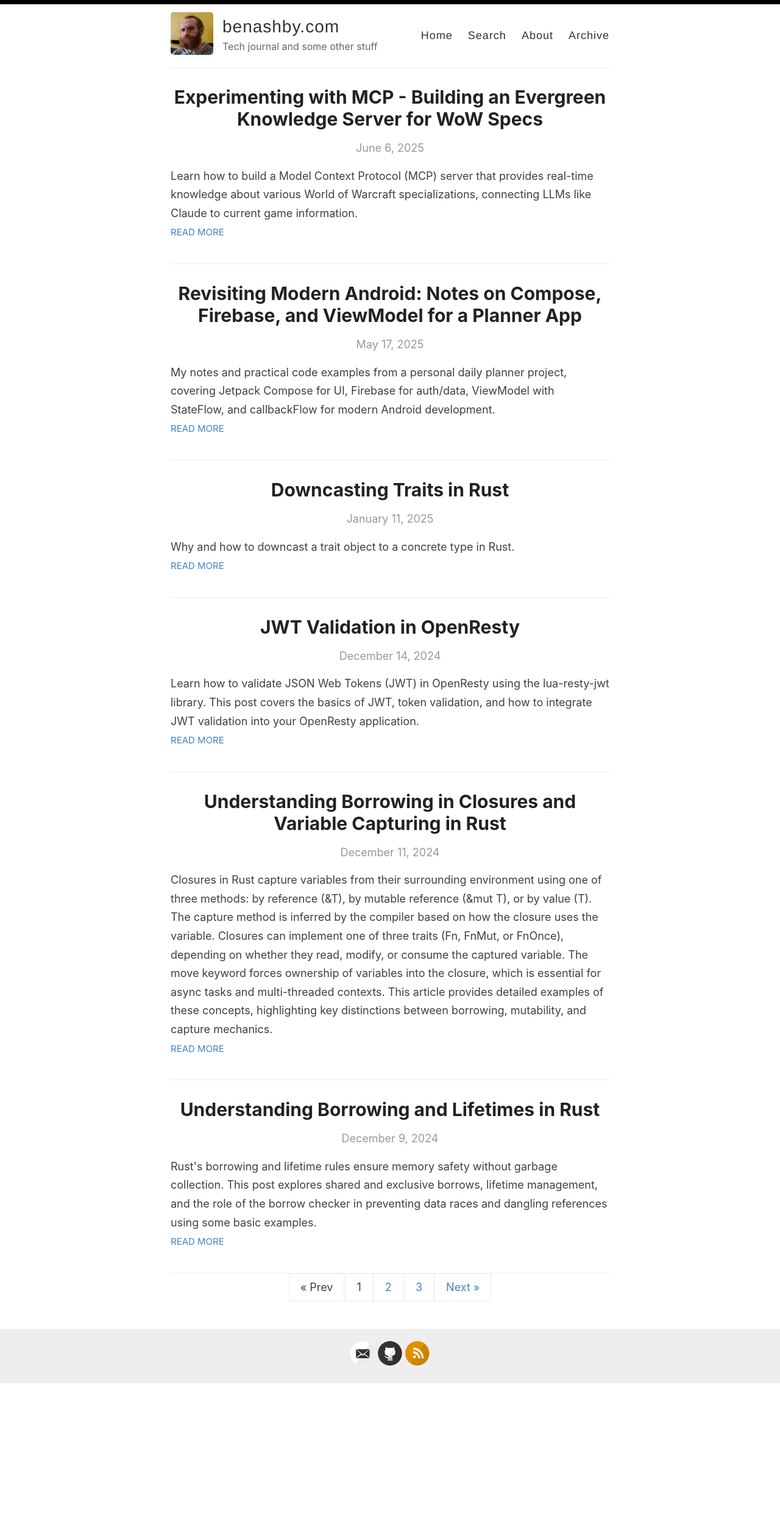
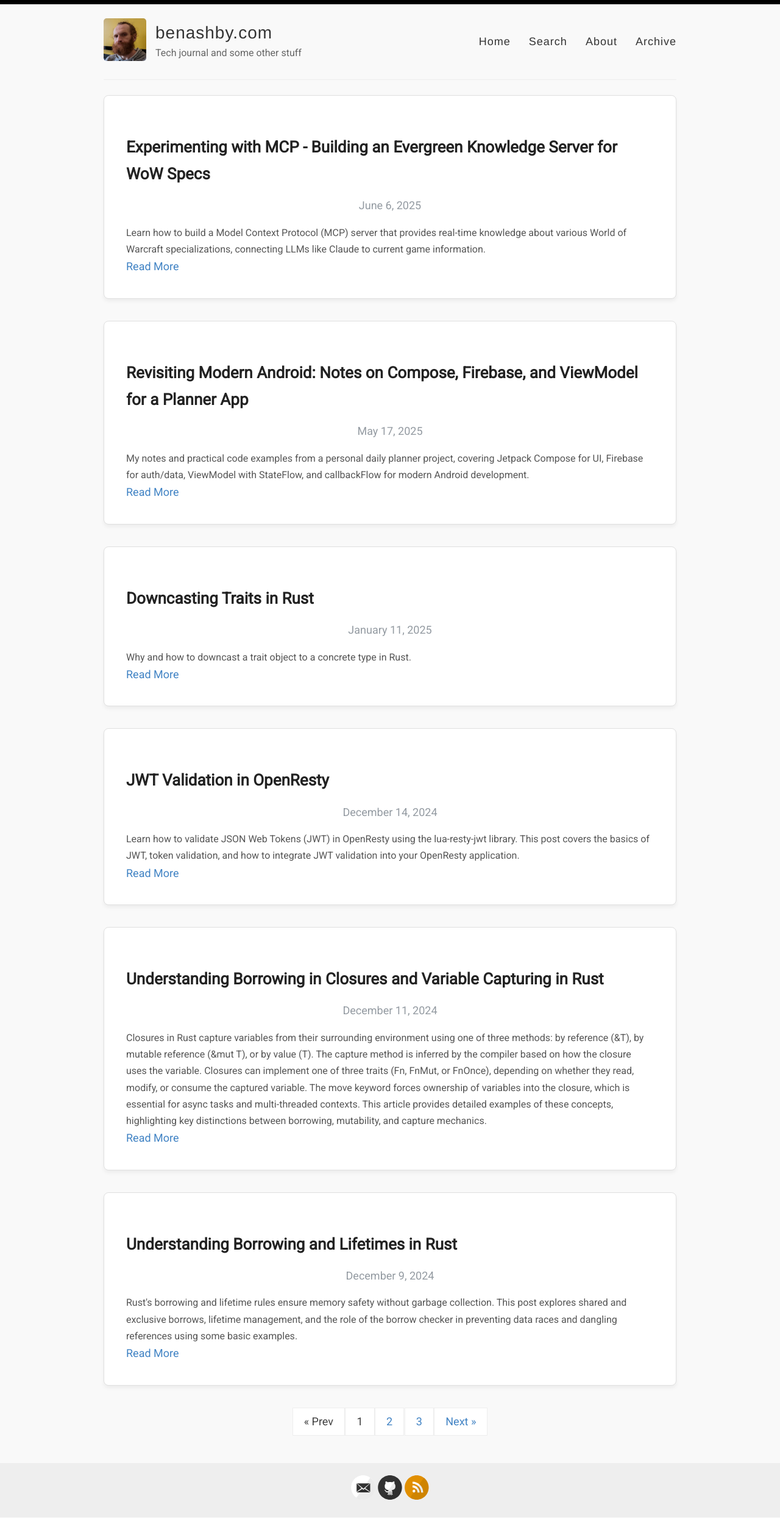
Before and after one commit to benashby/benashby.github.io, a Jekyll site: the page built from index.html, in a window 1280 px wide. Shown: the whole page at 61% size. Built offline with Jekyll 4.4.1, drawn with Linux system fonts in a browser that asks for light colours; the list of posts is cut into pages by our own code; before the commit the page ends 2269 px from its top, so only the background shows below that.

Commit message:
Revamp blog post layout and styling.
Updated HTML structure to introduce `post-card` classes and enhanced SCSS for improved styling, spacing, and typography. Includes new card-based design, shadows, and usability improvements for better readability. Adjusted container width and font settings for consistency.

```diff
--- a/assets/style.scss
+++ b/assets/style.scss
@@ -21,8 +21,8 @@
 }
 
 body {
-  background: #fff;
-  font-family: -system-ui, -apple-system, BlinkMacSystemFont, "Segoe UI", Roboto, Helvetica, Arial, sans-serif, "Apple Color Emoji", "Segoe UI Emoji", "Segoe UI Symbol";
+  background: #f9f9f9;
+  font-family: 'Roboto', -apple-system, BlinkMacSystemFont, "Segoe UI", Helvetica, Arial, sans-serif;
   color: #404040;
   line-height: 1.7;
   font-weight: 400;
@@ -32,20 +32,18 @@
 
 .container {
   margin: 0 auto;
-  max-width: 740px;
+  max-width: 960px;
   padding: 0 10px;
   width: 100%;
 }
 
 h1, h2, h3, h4, h5, h6 {
-  font-family: -system-ui, -apple-system, BlinkMacSystemFont, "Segoe UI", Roboto, Helvetica, Arial, sans-serif, "Apple Color Emoji", "Segoe UI Emoji", "Segoe UI Symbol";
+  font-family: 'Roboto', -apple-system, BlinkMacSystemFont, "Segoe UI", Helvetica, Arial, sans-serif;
   color: $darkerGray;
   font-weight: bold;
-
   line-height: 1.7;
   margin: 1em 0 15px;
   padding: 0;
-  text-align: center;
 
   @include mobile {
     line-height: 1.4;
@@ -66,12 +64,7 @@
 @media (min-width: 769px){
 	.post h2::before, .post h2::after {
 	    content: "";
-	    display: inline-block;
-	    vertical-align: middle;
-	    width: 46px;
-	    height: 1px;
-	    background: rgb(192, 211, 218);
-	    margin: 0px 30px;
+	    display: none;
 	}
 }
 
@@ -269,7 +262,7 @@
 }
 
 .masthead {
-  padding: 20px 0;
+  padding: 30px 0;
   border-bottom: 1px solid $lightGray;
 
   @include mobile {
@@ -346,10 +339,10 @@
   }
 
   a {
-    margin-left: 20px;
+    margin-left: 25px;
     color: $darkGray;
     text-align: right;
-    font-weight: 300;
+    font-weight: 400;
     letter-spacing: 1px;
 
     @include mobile {
@@ -363,25 +356,52 @@
 // .main
 //
 
-.posts > .post {
-  padding-bottom: 2em;
-  border-bottom: 1px solid $lightGray;
+.posts > .post-card {
+  padding: 2em;
+  margin-bottom: 2em;
+  background: #fff;
+  border: 1px solid #e0e0e0;
+  border-radius: 8px;
+  box-shadow: 0 4px 6px rgba(0,0,0,0.05);
 }
 
-.posts > .post:last-child {
-  padding-bottom: 1em;
-  border-bottom: none;
+.posts > .post-card:last-child {
+  margin-bottom: 2em;
+}
+
+.post.detailed {
+  background: #fff;
+  padding: 2em 3em;
+  border-radius: 8px;
+  border: 1px solid #e0e0e0;
+  box-shadow: 0 4px 6px rgba(0,0,0,0.05);
+}
+
+.post.detailed h1 {
+  font-size: 38px;
+  line-height: 1.3;
+  text-align: left;
+}
+
+.post.detailed h2 {
+  font-size: 28px;
+  margin-top: 1.5em;
+}
+
+.post.detailed h3 {
+  font-size: 22px;
+  margin-top: 1.2em;
 }
 
 .post {
   blockquote {
     margin: 1.8em .8em;
-    /*border-left: 2px solid $gray;*/
     padding: 0.1em 1em;
     color: $gray;
     font-size: 22px;
     font-style: italic;
-    background-color: #ede1ff;
+    background-color: #f3f3f3;
+    border-left: 4px solid #4183C4;
   }
 
   .you-may-like{
@@ -449,17 +469,27 @@
 }
 
 .post h1{
-  font-family: -system-ui, -apple-system, BlinkMacSystemFont, "Segoe UI", Roboto, Helvetica, Arial, sans-serif, "Apple Color Emoji", "Segoe UI Emoji", "Segoe UI Symbol";
-  text-align: center;
+  font-family: 'Roboto', -apple-system, BlinkMacSystemFont, "Segoe UI", Helvetica, Arial, sans-serif;
+  text-align: left;
   font-weight: bold;
   font-kerning: auto;
   font-feature-settings: "kern","liga","dlig","hlig","cswh";
   line-height: 1.2;
 }
 
+.post-card h1 {
+  font-size: 26px;
+  text-align: left;
+}
+
+.post-card .entry {
+  font-size: 16px;
+  color: #555;
+}
+
 .page h1{
-  font-family: -system-ui, -apple-system, BlinkMacSystemFont, "Segoe UI", Roboto, Helvetica, Arial, sans-serif, "Apple Color Emoji", "Segoe UI Emoji", "Segoe UI Symbol";
-  text-align: center;
+  font-family: 'Roboto', -apple-system, BlinkMacSystemFont, "Segoe UI", Helvetica, Arial, sans-serif;
+  text-align: left;
   font-weight: bold;
   font-kerning: auto;
   font-feature-settings: "kern","liga","dlig","hlig","cswh";
--- a/index.html
+++ b/index.html
@@ -4,13 +4,12 @@
 
 <div class="posts">
   {% for post in paginator.posts %}
-    <article class="post">
+    <article class="post-card">
       <a href="{{ site.baseurl }}{{ post.url }}">
-        <h1>{{ post.title }}</h1>
-
-        <div>
+        <header>
+          <h1>{{ post.title }}</h1>
           <p class="post_date">{{ post.date | date: "%B %e, %Y" }}</p>
-        </div>
+        </header>
       </a>
       <div class="entry">
         {{ post.excerpt }}
```
